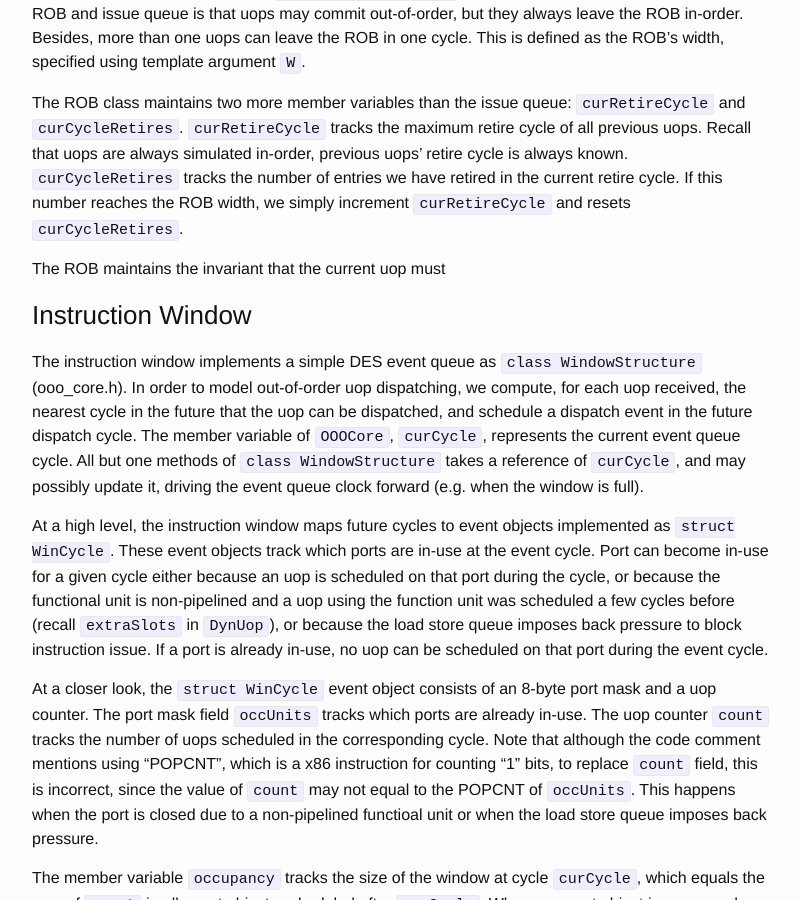
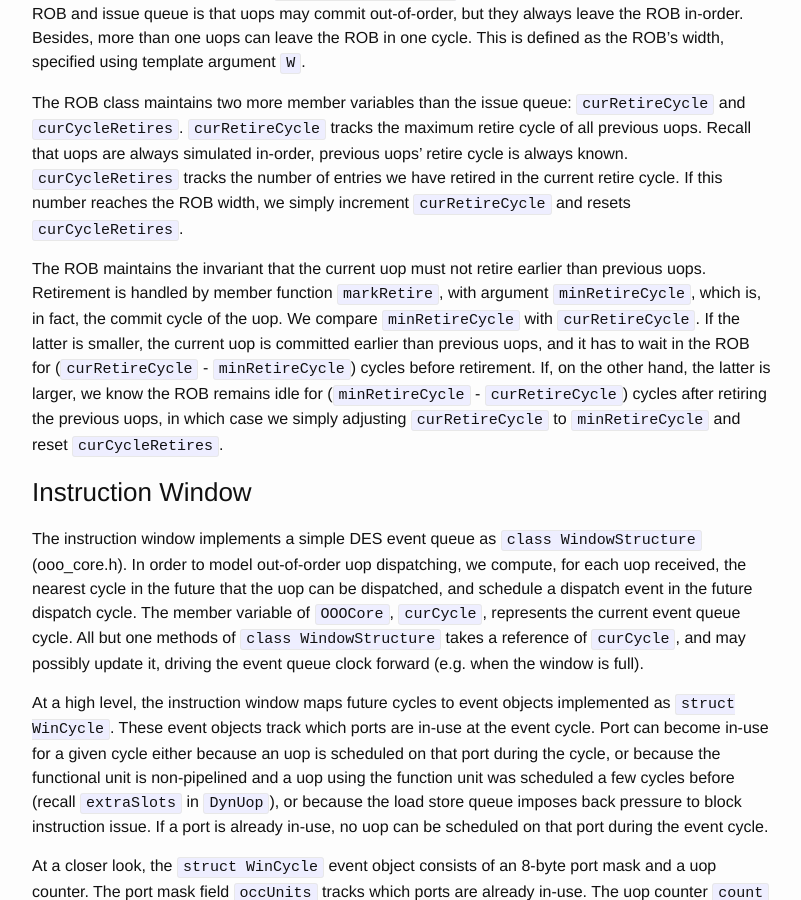
Before and after one commit to wangziqi2013/wangziqi2013.github.io, a Jekyll site: the page built from _posts/2019-12-31-zsim-microarch.markdown, in a window 1280 px wide and 900 px high, scrolled down 17281 px. Shown: the whole window, without its empty margins (238-1039 px from the left). Built offline with Jekyll 4.4.1, drawn with Linux system fonts in a browser that asks for light colours.

Commit message:
Adding retirement

```diff
--- a/_posts/2019-12-31-zsim-microarch.markdown
+++ b/_posts/2019-12-31-zsim-microarch.markdown
@@ -627,7 +627,12 @@ The ROB class maintains two more member variables than the issue queue: `curReti
 previous uops' retire cycle is always known. `curCycleRetires` tracks the number of entries we have retired in the
 current retire cycle. If this number reaches the ROB width, we simply increment `curRetireCycle` and resets `curCycleRetires`.
 
-The ROB maintains the invariant that the current uop must
+The ROB maintains the invariant that the current uop must not retire earlier than previous uops. Retirement is handled by
+member function `markRetire`, with argument `minRetireCycle`, which is, in fact, the commit cycle of the uop. We compare
+`minRetireCycle` with `curRetireCycle`. If the latter is smaller, the current uop is committed earlier than previous uops,
+and it has to wait in the ROB for (`curRetireCycle` - `minRetireCycle`) cycles before retirement. If, on the other hand,
+the latter is larger, we know the ROB remains idle for (`minRetireCycle` - `curRetireCycle`) cycles after retiring the
+previous uops, in which case we simply adjusting `curRetireCycle` to `minRetireCycle` and reset `curCycleRetires`.
 
 ### Instruction Window
 
```
